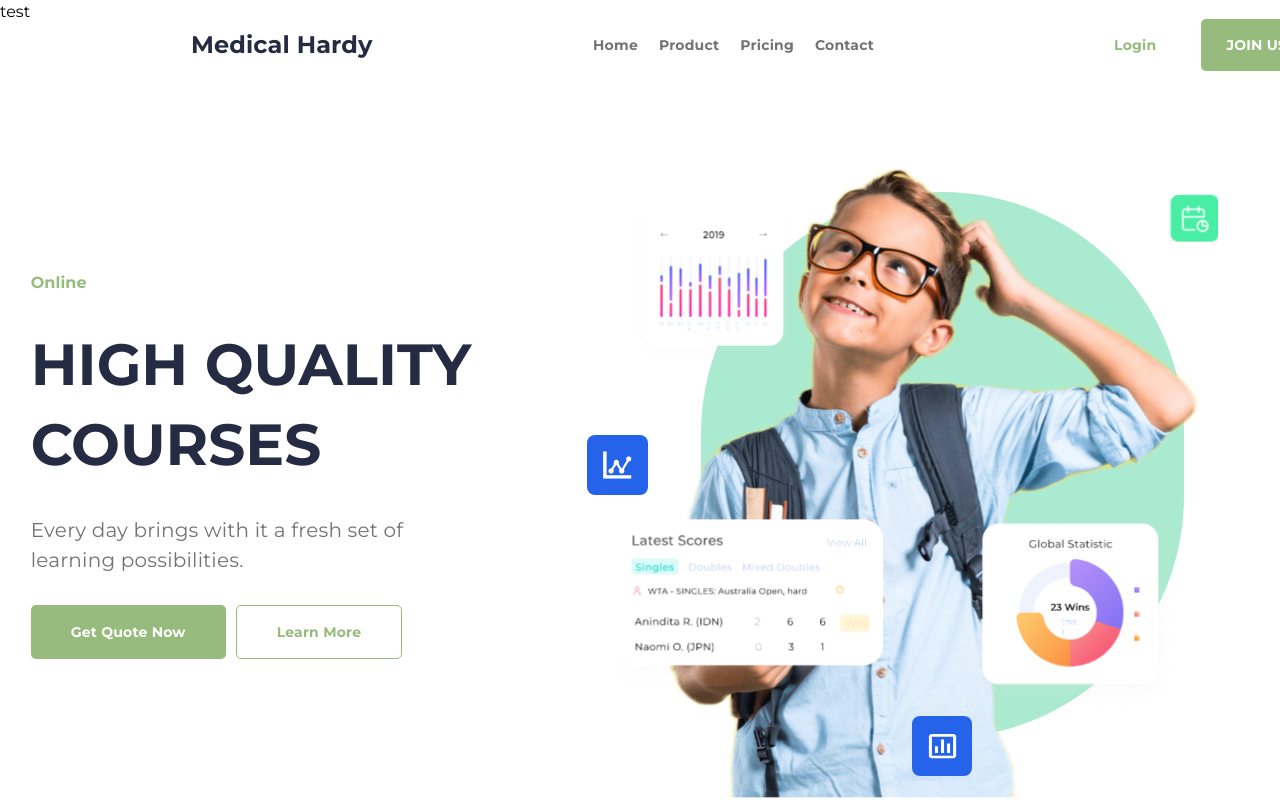
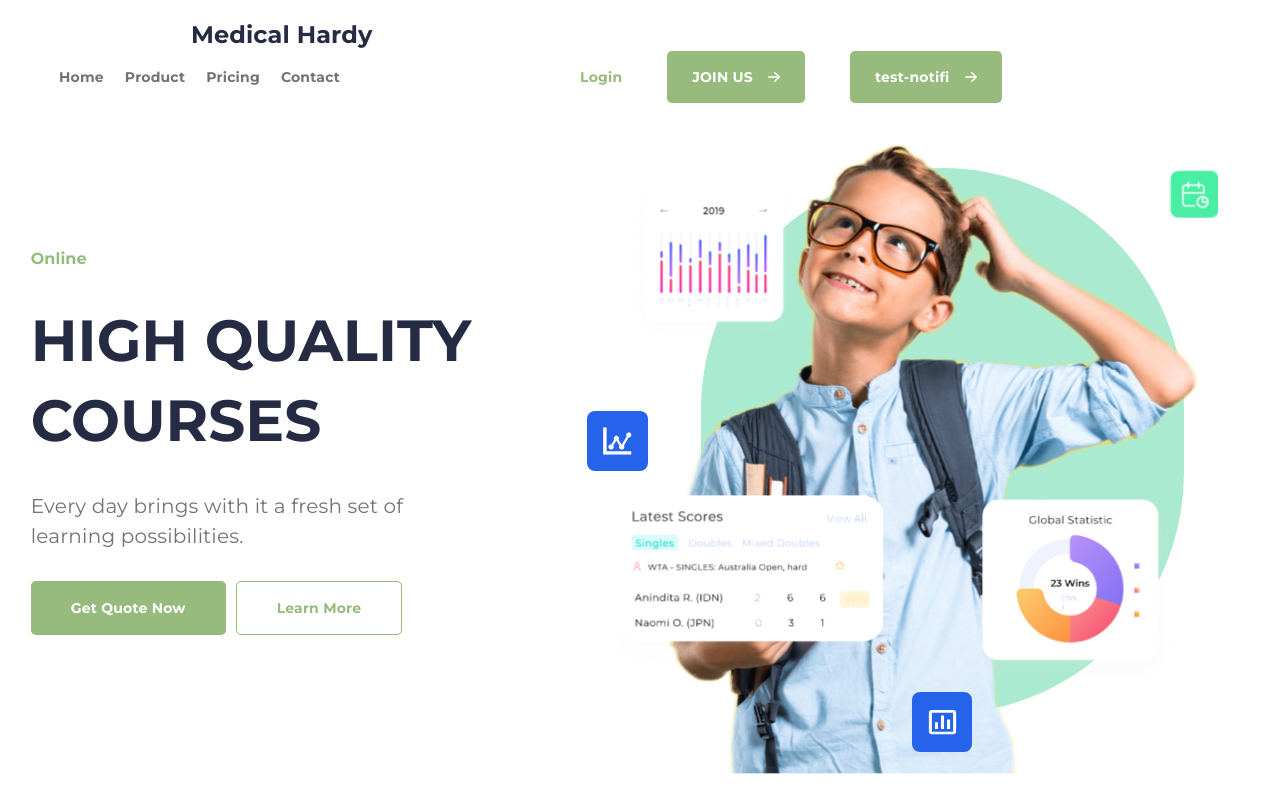
Before and after one commit to Camillarhi/school-victory, a React (Create React App) app: page / in a window 1280 px wide. Shown: the top 800 px of the page. Built offline with nearby package versions, Linux system fonts and the light colour scheme.

Commit message:
test notification

```diff
--- a/src/App.jsx
+++ b/src/App.jsx
@@ -5,23 +5,10 @@ import Contact from "./pages/Contact/Contact";
 import Home from "./pages/Home/Home";
 import Pricing from "./pages/Pricing/Pricing";
 import Product from "./pages/Product/Product";
-import { useEffect } from "react";
 
 function App() {
-  useEffect(() => {
-    const btn = document.getElementById("test-notifi");
-    console.log({btn})
-    btn.addEventListener("click", () => {
-      Notification.requestPermission().then(async function (permission) {
-        if (permission === "granted") {
-          alert("notification granted");
-        }
-      });
-    });
-  }, []);
   return (
     <div className="font-sans">
-      <button id="test-notifi">test</button>
       <NavBar />
       <Home />
       <Product />
--- a/src/Layouts/NavBar/NavBar.jsx
+++ b/src/Layouts/NavBar/NavBar.jsx
@@ -16,6 +16,18 @@ export default function NavBar() {
       document.removeEventListener("click", handleClickOutside, true);
     };
   }, [setToggle]);
+
+  useEffect(() => {
+    const btn = document.getElementById("test-notifi");
+    console.log({ btn });
+    btn.addEventListener("click", () => {
+      Notification.requestPermission().then(async function (permission) {
+        if (permission === "granted") {
+          alert("notification granted");
+        }
+      });
+    });
+  }, []);
 
   return (
     <nav className=" max-w-screen-xl md:mx-[3.6875rem] px-2 md:px-0 h-[5.6875rem] flex md:gap-x-[3.25rem] justify-between flex-wrap items-center pt-[1.1875rem] pb-5 fixed bg-white z-[9999] w-full top-0">
@@ -48,7 +60,7 @@ export default function NavBar() {
       </button>
 
       <div
-      ref={elementRef}
+        ref={elementRef}
         className={`md:flex p-4 mt-2 md:p-0 flex-col md:flex-row md:mt-0 justify-between gap-x-[15rem] w-full md:w-fit bg-white ${
           !toggle && "hidden"
         }`}
@@ -96,6 +108,13 @@ export default function NavBar() {
             size="medium"
             className="text-white bg-primary"
           />
+          <Button
+            text="test-notifi"
+            icon
+            id='test-notifi'
+            size="medium"
+            className="text-white bg-primary"
+          />
         </div>
       </div>
     </nav>
--- a/src/components/Button.jsx
+++ b/src/components/Button.jsx
@@ -6,6 +6,7 @@ export default function Button({
   className = "",
   size = "small",
   icon = false,
+  id = "",
 }) {
   const buttonSizeClass = () => {
     if (size === "medium") {
@@ -19,6 +20,7 @@ export default function Button({
 
   return (
     <button
+      id={id}
       type="button"
       className={`${className} ${buttonSizeClass()}  rounded-[.3125rem] flex justify-center items-center gap-[.9375rem] leading-[1.375rem] font-bold tracking-[.0125rem] text-[.875rem] cursor-pointer`}
     >
```
